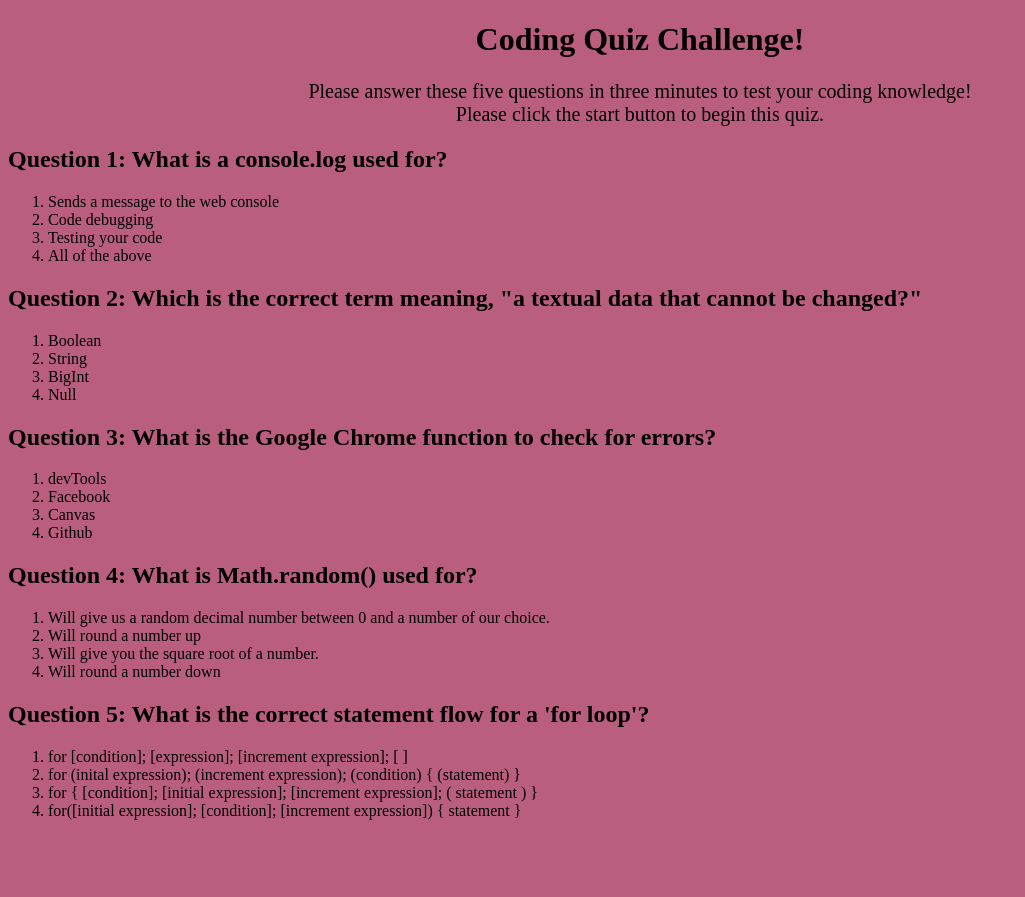
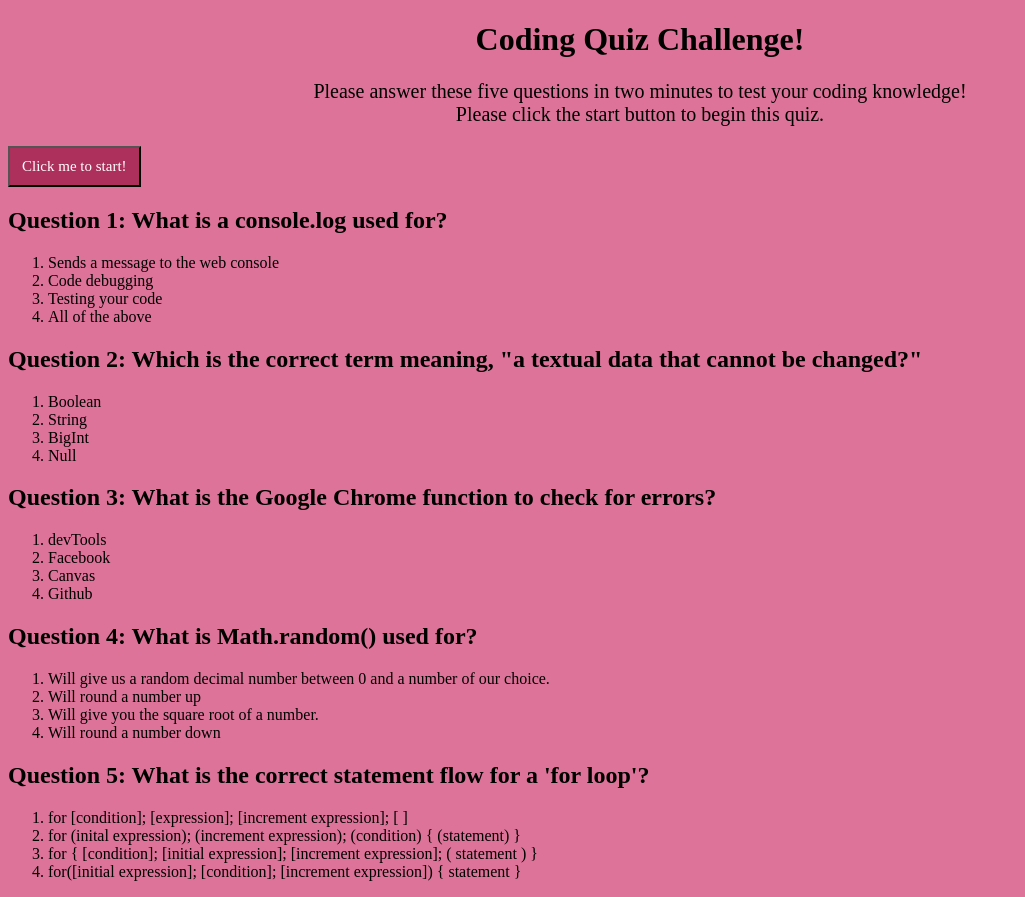
Before and after one commit to krod2016/CodeQuiz, a plain HTML site: page index.html in a window 1280 px wide. Shown: the whole page, without its empty margins (0-1025 px from the left). Before the commit the page ends 836 px from the top, so only its background shows below. Drawn offline with Linux system fonts and the light colour scheme.

Commit message:
added css

```diff
--- a/assets/css/style.css
+++ b/assets/css/style.css
@@ -1,5 +1,5 @@
 * {
-  background-color: #B95E7F;
+  background-color: #DD7399;
   font-family: 'Times New Roman', Times, serif;
 }
 
@@ -11,3 +11,12 @@ p {
   text-align: center;
   font-size: 20px;
 }
+
+button {
+  background-color: #AD2F5C;
+  color: white;
+  display: inline-block;
+  font-size: 15px;
+  align-items: center;
+  padding: 10px 12px;
+}
--- a/index.html
+++ b/index.html
@@ -14,10 +14,12 @@
       Coding Quiz Challenge!
     </h1>
     <p>
-      Please answer these five questions in three minutes to test your coding knowledge!
+      Please answer these five questions in two minutes to test your coding knowledge!
       </br>
       Please click the start button to begin this quiz.
     </p>
+
+    <button type="button">Click me to start!</button>
 
     <h2>
       Question 1: What is a console.log used for?
```
